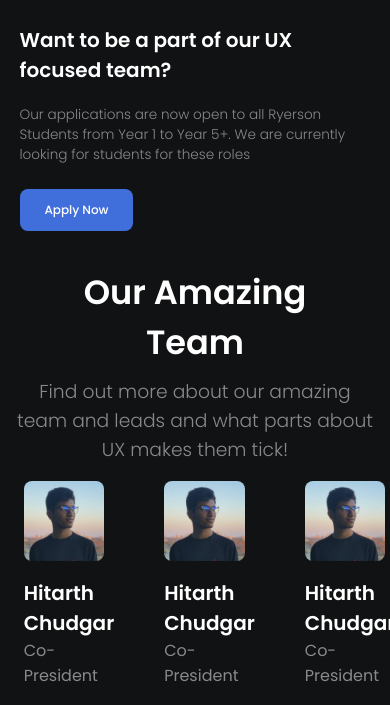
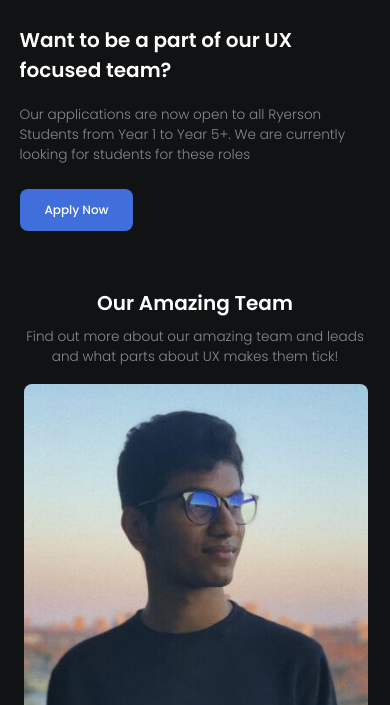
Before and after one commit to HitarthChudgar/rye-ux, a plain HTML site: page index.html in a window 390 px wide. Shown: the part 1190-1895 px from the top of the page. Drawn offline with nearby package versions, Linux system fonts and the light colour scheme.

Commit message:
Updated mobile responsive

```diff
--- a/style.css
+++ b/style.css
@@ -212,13 +212,13 @@ footer {
     display: grid;
     grid-template-columns: repeat(3, 1fr);
     grid-template-rows: 1fr;
-    grid-column-gap: 40px;
+    grid-column-gap: 120px;
     grid-row-gap: 5px;
 }
 
 .member img{
     border-radius: 0.50rem;
-    width: 80%;
+    width: 95%;
     height: auto;
     margin-left: 10px;
     margin-right: 10px;
@@ -344,6 +344,10 @@ img {
 /*4K compatible*/
 
 @media screen and (min-width: 2560px) {
+    .nav-wrapper{
+        padding-top: 20px;
+    }
+
     .hero-title>h1 {
         width: 85%;
         margin: auto;
@@ -445,6 +449,21 @@ img {
         font-size: 2.2em;
     }
 
+    .team-title>h1 {
+        font-size: 4em;
+    }
+
+    .team-title>h3{
+        font-size: 2.25em;
+    }
+
+    .member h5{
+        font-size: 3em;
+    }
+
+    .member h6{
+        font-size: 2.25em;
+    }
 }
 
 /*tablet compatible*/
@@ -492,6 +511,18 @@ img {
         grid-gap: 20px;
         padding-top: 7%;
         margin-bottom: 2.5%;
+    }
+
+    .team-title>h1 {
+        font-size: 1.85em;
+    }
+
+    .team-title>h3 {
+        font-size: 0.95em;
+    }
+
+    .team-pictures {
+        grid-column-gap: 60px;
     }
 
     .apply>div.img-right>p {
@@ -612,4 +643,19 @@ img {
     body>footer>div {
         padding-top: 20px;
     }
+
+    .team-pictures {
+        display: grid;
+        grid-template-columns: 1fr;
+        grid-row-gap: 25px;
+    }
+
+    .team-title>h1 {
+        padding-top: 20px;
+        font-size: 1.25em;
+    }
+
+    .team-title>h3 {
+        font-size: 0.85em;
+    }
 }
```
